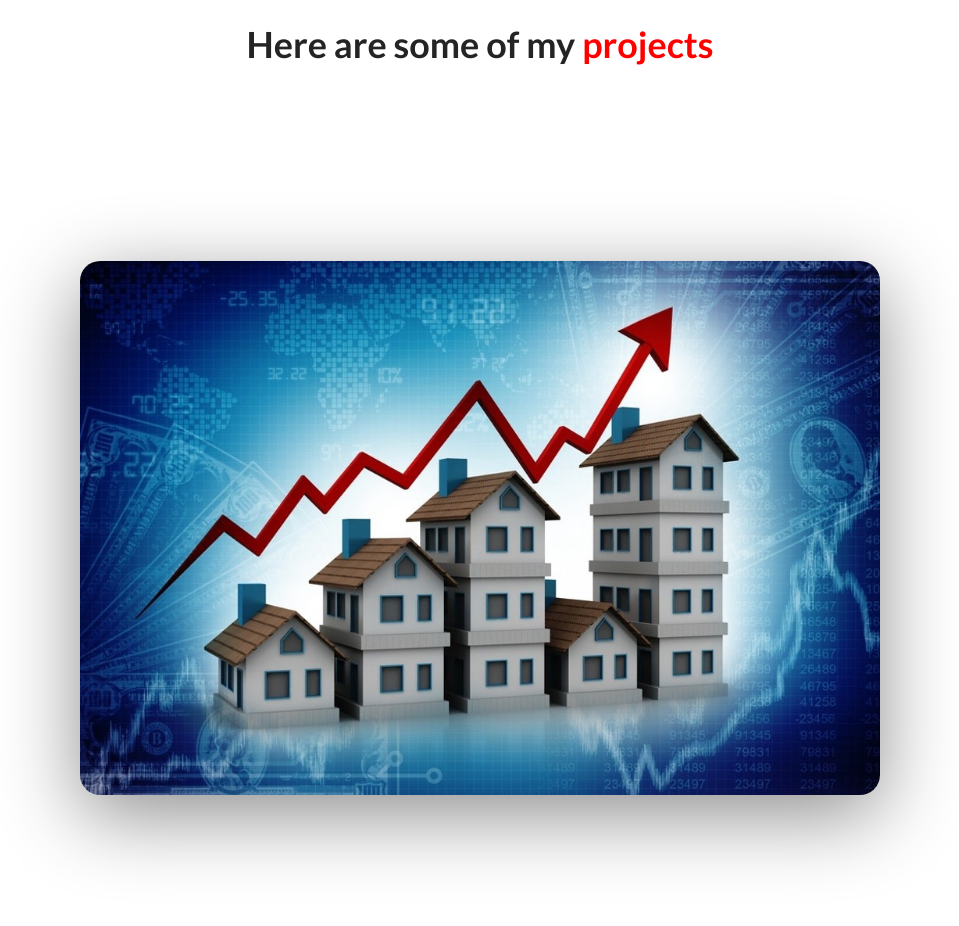
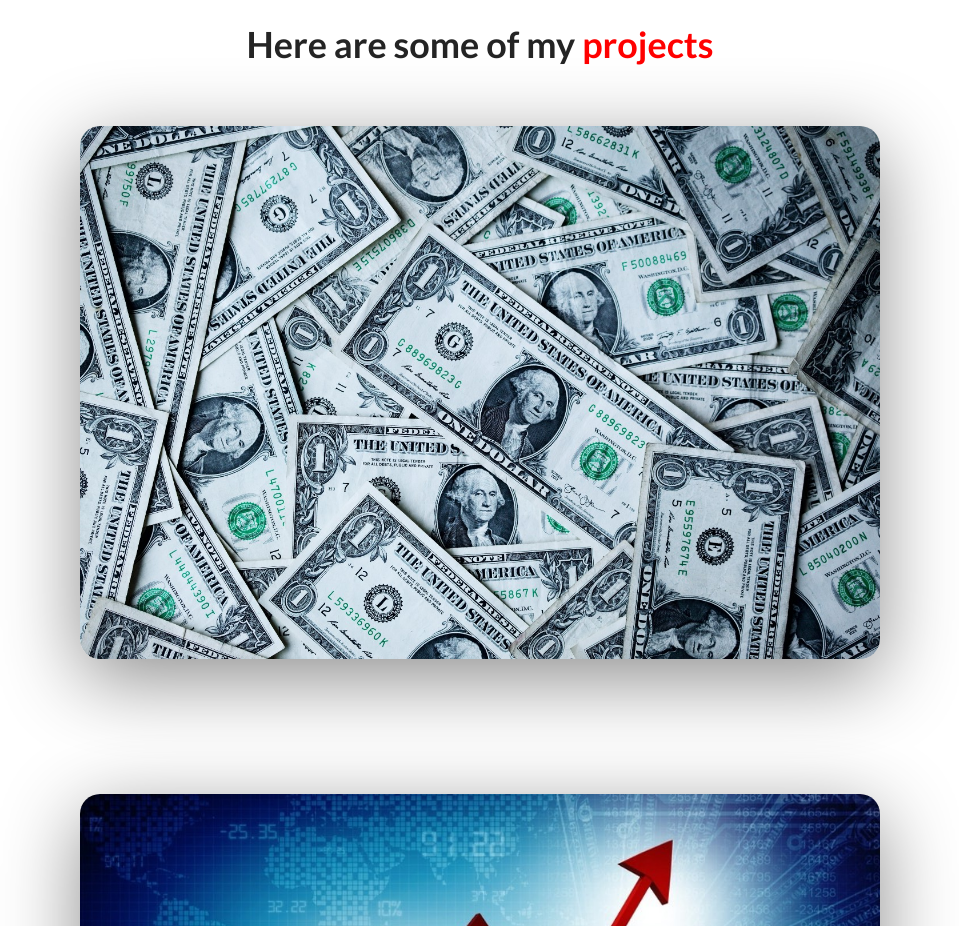
Before and after one commit to ammarsidhu18/My-E-portfolio, a plain HTML site: page index.html in a window 1280 px wide. Shown: the part 1620-2546 px from the top of the page, without its empty margins (160-1119 px from the left). Drawn offline with Linux system fonts and the light colour scheme.

Commit message:
Update index.html

```diff
--- a/index.html
+++ b/index.html
@@ -147,7 +147,7 @@
                 <ul class="project__list">
                     <li class="project">
                         <div class="project__wrapper">
-                            <img src="./assets/salarypic.png" class="project__img" alt="">
+                            <img src="./assets/2.jpeg" class="project__img" alt="">
                             <div class="project__description">
                                 <h3 class="project__description--title">Employee Salary Prediction</h3>
                                 <h4 class="project__description--sub-title">
```
